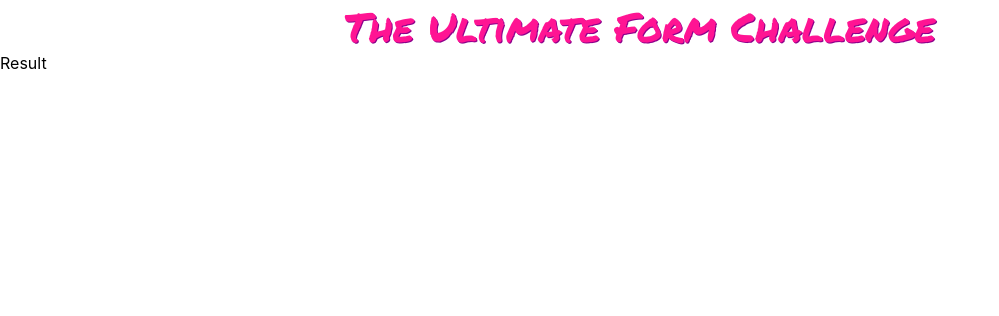
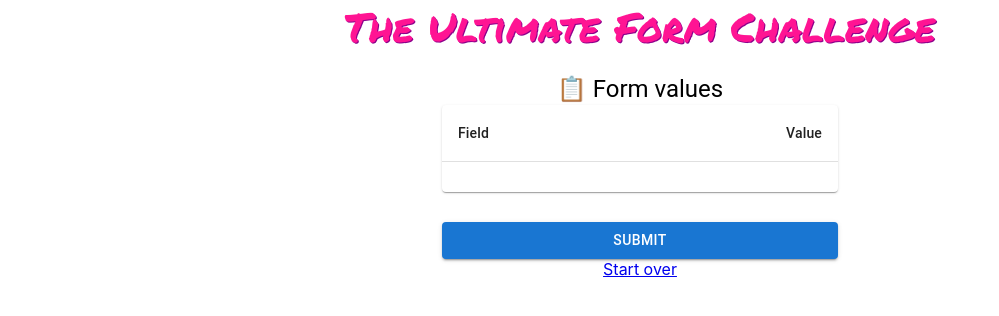
Before and after one commit to Saveliy113/react-hook-form, a React (Create React App) app: page /result in a window 1280 px wide. Shown: the top 316 px of the page, without its empty margins (0-999 px from the left). Built offline with nearby package versions, Linux system fonts and the light colour scheme.

Commit message:
Result finished

```diff
--- a/package.json
+++ b/package.json
@@ -7,18 +7,20 @@
     "@emotion/styled": "^11.11.0",
     "@hookform/resolvers": "^3.1.0",
     "@mui/icons-material": "^5.11.16",
-    "@mui/material": "^5.13.0",
+    "@mui/material": "^5.13.1",
     "@testing-library/jest-dom": "^5.16.5",
     "@testing-library/react": "^13.4.0",
     "@testing-library/user-event": "^13.5.0",
     "libphonenumber-js": "^1.10.30",
     "react": "^18.2.0",
+    "react-confetti": "^6.1.0",
     "react-dom": "^18.2.0",
     "react-dropzone": "^14.2.3",
     "react-hook-form": "^7.43.9",
     "react-router-dom": "^6.11.1",
     "react-scripts": "5.0.1",
     "sass": "^1.62.1",
+    "sweetalert2": "^11.7.5",
     "web-vitals": "^2.1.4",
     "yup": "^1.1.1"
   },
--- a/src/components/FileInput.jsx
+++ b/src/components/FileInput.jsx
@@ -13,8 +13,8 @@ import {
 import Dropzone from 'react-dropzone';
 
 //ICONS
+import InsertDriveFileIcon from '@mui/icons-material/InsertDriveFile';
 import CloudUploadIcon from '@mui/icons-material/CloudUpload';
-import FileIcon from '@mui/icons-material/InsertDriveFile';
 
 //CSS
 import styles from './FileInput.module.scss';
@@ -44,7 +44,7 @@ const FileInput = ({ control, name }) => {
             {value.map((file, index) => (
               <ListItem key={index}>
                 <ListItemIcon>
-                  <FileIcon />
+                  <InsertDriveFileIcon />
                 </ListItemIcon>
                 <ListItemText primary={file.name} secondary={file.size} />
               </ListItem>
--- a/src/components/Result.jsx
+++ b/src/components/Result.jsx
@@ -1,7 +1,113 @@
-import React from 'react';
+//REACT
+import React, { useState } from 'react';
+import { useData } from '../DataContext';
+
+//COMPONENTS
+import { Link } from 'react-router-dom';
+import MainContainer from './MainContainer';
+import {
+  Button,
+  List,
+  ListItem,
+  ListItemIcon,
+  ListItemText,
+  Paper,
+  Table,
+  TableBody,
+  TableCell,
+  TableContainer,
+  TableHead,
+  TableRow,
+  Typography,
+} from '@mui/material';
+
+//ICONS
+import InsertDriveFileIcon from '@mui/icons-material/InsertDriveFile';
+
+//CSS
+import styles from './Result.module.scss';
+import PrimaryButton from './PrimaryButton';
+import Swal from 'sweetalert2';
+import Confetti from 'react-confetti';
 
 const Result = () => {
-  return <div>Result</div>;
+  const { data } = useData();
+  const [success, setSuccess] = useState(false);
+
+  const entries = Object.entries(data).filter((entry) => entry[0] !== 'files');
+
+  const { files } = data;
+
+  const onSubmit = () => {
+    console.log(111);
+    // const formData = new FormData();
+
+    // if (data.files) {
+    //   data.files.forEach((file) => {
+    //     formData.append('files', file, file.name);
+    //   });
+    // }
+
+    // entries.forEach((entry) => {
+    //   formData.append(entry[0], entry[1]);
+    // });
+
+    if (true) {
+      Swal.fire('Great job!', "You've passed a challenge", 'success');
+      setSuccess(true);
+    }
+  };
+
+  if (success) {
+    return <Confetti />;
+  }
+
+  return (
+    <MainContainer>
+      <Typography component="h2" variant="h5">
+        📋 Form values
+      </Typography>
+      <TableContainer className={styles.root} component={Paper}>
+        <Table className={styles.table}>
+          <TableHead>
+            <TableRow>
+              <TableCell>Field</TableCell>
+              <TableCell align="right">Value</TableCell>
+            </TableRow>
+          </TableHead>
+          <TableBody>
+            {entries.map((entry) => (
+              <TableRow key={entry[0]}>
+                <TableCell>{entry[0]}</TableCell>
+                <TableCell align="right">{entry[1].toString()}</TableCell>
+              </TableRow>
+            ))}
+          </TableBody>
+        </Table>
+      </TableContainer>
+      {files && (
+        <>
+          <Typography component="h2" variant="h5">
+            📦 Files
+          </Typography>
+          <List>
+            {files.map((file, index) => (
+              <ListItem key={index}>
+                <ListItemIcon>
+                  <InsertDriveFileIcon />
+                </ListItemIcon>
+                <ListItemText primary={file.name} secondary={file.size} />
+              </ListItem>
+            ))}
+          </List>
+        </>
+      )}
+      <Button fullWidth variant="contained" onClick={onSubmit}>
+        Submit
+      </Button>
+      <Link to="/">Start over</Link>
+    </MainContainer>
+  );
 };
 
 export default Result;
--- /dev/null
+++ b/src/components/Result.module.scss
@@ -0,0 +1,7 @@
+.root {
+  margin-bottom: 30px;
+}
+
+.table {
+  margin-bottom: 30px;
+}
--- a/src/components/Step1.jsx
+++ b/src/components/Step1.jsx
@@ -2,6 +2,9 @@
 import React from 'react';
 import { useNavigate } from 'react-router-dom';
 import { useForm } from 'react-hook-form';
+import { useData } from '../DataContext';
+import { yupResolver } from '@hookform/resolvers/yup';
+import { object, string } from 'yup';
 
 //COMPONENTS
 import MainContainer from './MainContainer';
@@ -9,8 +12,6 @@ import { Typography } from '@mui/material';
 import Form from './Form';
 import Input from './Input';
 import PrimaryButton from './PrimaryButton';
-import { object, string } from 'yup';
-import { yupResolver } from '@hookform/resolvers/yup';
 
 const schema = object({
   firstName: string()
@@ -23,16 +24,21 @@ const schema = object({
 
 const Step1 = () => {
   const navigate = useNavigate();
+  const { data, setValues } = useData();
   const {
     register,
     handleSubmit,
     formState: { errors },
   } = useForm({
     mode: 'onBlur',
+    defaultValues: { firstName: data.firstName, lastName: data.lastName },
     resolver: yupResolver(schema),
   });
 
-  const onSubmit = () => navigate('/step2');
+  const onSubmit = (data) => {
+    navigate('/step2');
+    setValues(data);
+  };
 
   return (
     <MainContainer>
--- a/src/components/Step2.jsx
+++ b/src/components/Step2.jsx
@@ -2,6 +2,7 @@
 import React from 'react';
 import { useNavigate } from 'react-router-dom';
 import { useForm } from 'react-hook-form';
+import { useData } from '../DataContext';
 
 //COMPONENTS
 import MainContainer from './MainContainer';
@@ -21,7 +22,6 @@ const schema = object({
 });
 
 const normalizePhoneNumber = (value) => {
-  console.log('Value changed');
   const phoneNumber = parsePhoneNumberFromString(value);
 
   if (!phoneNumber) {
@@ -34,6 +34,8 @@ const normalizePhoneNumber = (value) => {
 const Step2 = () => {
   const navigate = useNavigate();
 
+  const { data, setValues } = useData();
+
   const {
     register,
     handleSubmit,
@@ -41,10 +43,18 @@ const Step2 = () => {
     formState: { errors },
   } = useForm({
     mode: 'onBlur',
+    defaultValues: {
+      email: data.email,
+      hasPhone: data.hasPhone,
+      phoneNumber: data.phoneNumber,
+    },
     resolver: yupResolver(schema),
   });
 
-  const onSubmit = () => navigate('/step3');
+  const onSubmit = (data) => {
+    setValues(data);
+    navigate('/step3');
+  };
 
   const hasPhone = watch('hasPhone');
 
@@ -55,9 +65,6 @@ const Step2 = () => {
       </Typography>
       <Form onSubmit={handleSubmit(onSubmit)}>
         <Input
-          onChange={(e) => {
-            console.log(e);
-          }}
           id="email"
           type="email"
           label="Email"
@@ -71,6 +78,8 @@ const Step2 = () => {
           label="Do you have a phone?"
           control={
             <Checkbox
+              defaultValue={data.hasPhone}
+              defaultChecked={data.hasPhone}
               name="hasPhone"
               {...register('hasPhone')}
               color="primary"
--- a/src/components/Step3.jsx
+++ b/src/components/Step3.jsx
@@ -2,6 +2,7 @@
 import React from 'react';
 import { useForm } from 'react-hook-form';
 import { useNavigate } from 'react-router-dom';
+import { useData } from '../DataContext';
 
 //COMPONENTS
 import MainContainer from './MainContainer';
@@ -12,10 +13,14 @@ import PrimaryButton from './PrimaryButton';
 
 const Step3 = () => {
   const navigate = useNavigate();
-  const { control, handleSubmit } = useForm();
+  const { data, setValues } = useData();
+  const { control, handleSubmit } = useForm({
+    defaultValues: { files: data.files },
+  });
 
   const onSubmit = (data) => {
     navigate('/result');
+    setValues(data);
   };
 
   return (
--- a/theme.js
+++ /dev/null
@@ -1,6 +0,0 @@
-import { createTheme } from "@mui/material"
-export const theme = createTheme({
-    root: {
-        margin: s
-    }
-})
```
Also changed, not shown: 2 other files (tests, documents, lock files or other folders).
